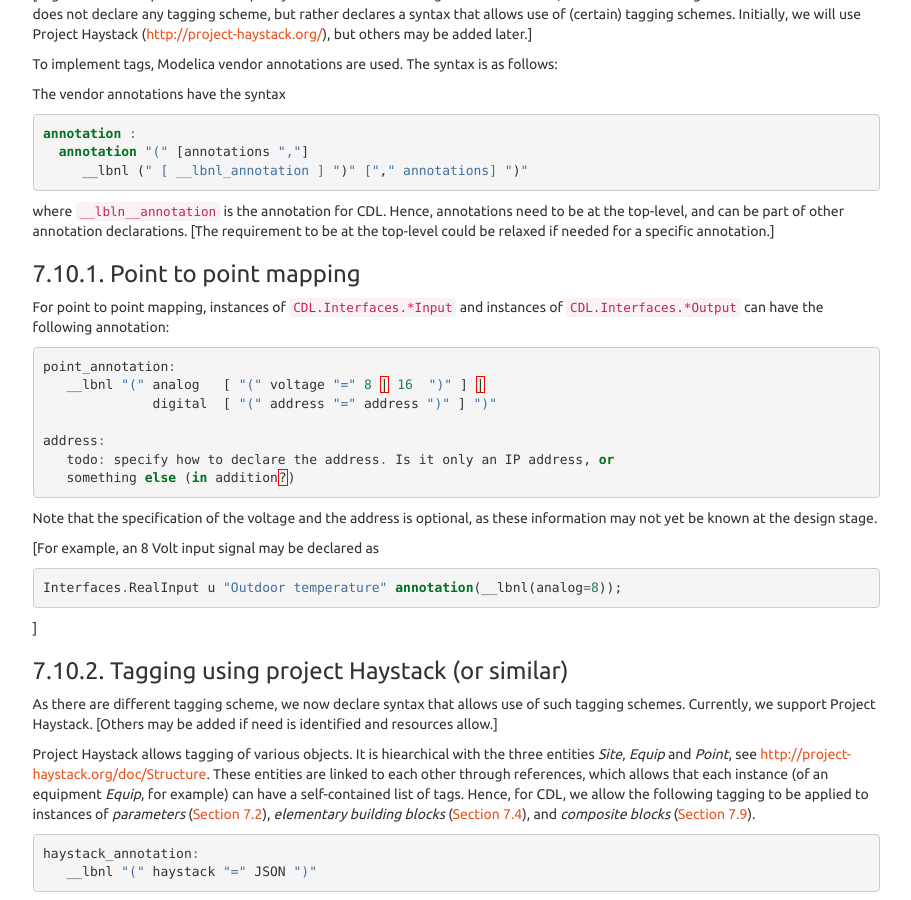
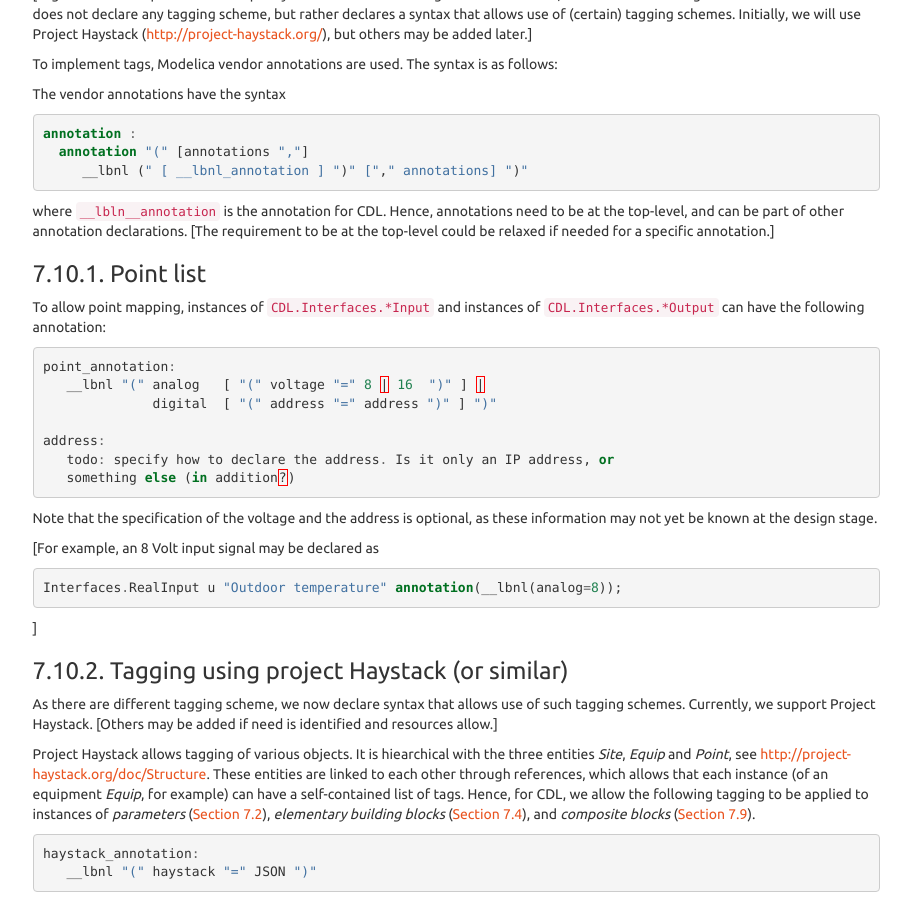
Before and after one commit to lbl-srg/obc, a Sphinx documentation site: the page built from specification/source/cdl.rst, in a window 1280 px wide and 900 px high, scrolled down 4680 px. Shown: the whole window, without its empty margins (330-1241 px from the left). Built offline with Sphinx 7.4.7, drawn with Linux system fonts in a browser that asks for light colours; cross-references to code outside the pages are shown as plain code; some of the changed text lies outside the part shown.

Commit message:
Rephrased point to point mapping

```diff
--- a/specification/source/cdl.rst
+++ b/specification/source/cdl.rst
@@ -353,10 +353,10 @@ and can be part of other annotation declarations.
 [The requirement to be at the top-level
 could be relaxed if needed for a specific annotation.]
 
-Point to point mapping
-......................
+Point list
+..........
 
-For point to point mapping,
+To allow point mapping,
 instances of ``CDL.Interfaces.*Input`` and
 instances of ``CDL.Interfaces.*Output`` can have
 the following annotation:
```
